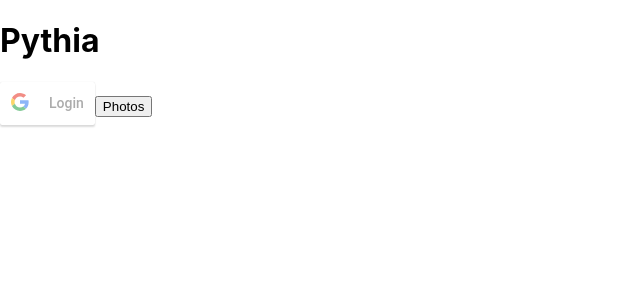
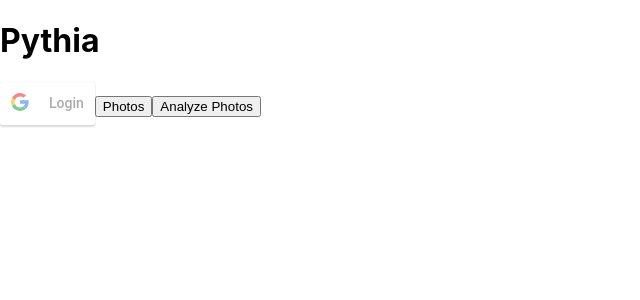
Before and after one commit to AlanWang1/pythia, a React (Create React App) app: page / in a window 1280 px wide. Shown: the top 300 px of the page, without its empty margins (0-640 px from the left). Built offline with nearby package versions, Linux system fonts and the light colour scheme.

Commit message:
Get photos fix and displays images

```diff
--- a/src/pages/Home.js
+++ b/src/pages/Home.js
@@ -21,20 +21,52 @@ export default function Home() {
   };
 
   const getPhotos = async () => {
+    const response = await fetch(
+      "https://photoslibrary.googleapis.com/v1/mediaItems",
+      {
+        method: "GET",
+        headers: {
+          "Content-type": "application/json",
+          Authorization: `Bearer ${accessToken}`,
+        },
+      }
+    );
 
-    const response = await fetch('https://photoslibrary.googleapis.com/v1/mediaItems', {
-      method: 'GET',
-      headers: {
-        'Content-type': 'application/json',
-        'Authorization': `Bearer ${accessToken}`
-      }
-    });
+    const photoData = await response.json();
 
-    const photoData = await response.json()
+    const photoUrls = photoData.mediaItems.map((item) => item.baseUrl);
 
-    setUserPhotos(photoData);
+    setUserPhotos(photoUrls);
 
     console.log(photoData);
+  };
+
+  const analyzeImages = async () => {
+
+    const response = await fetch(
+      " https://vision.googleapis.com/v1/images:annotate",
+      {
+        requests: [
+          {
+            features: [
+              {
+                type: "WEB_DETECTION",
+              },
+            ],
+            image: {
+              source: {
+                imageUri:
+                  "https://cdn.britannica.com/55/174255-050-526314B6/brown-Guernsey-cow.jpg",
+              },
+            },
+          },
+        ],
+      }
+    );
+
+    console.log(response);
+
+
   };
 
   return (
@@ -46,12 +78,17 @@ export default function Home() {
         onSuccess={googleSuccess}
         onFailure={googleFailure}
         scope="https://www.googleapis.com/auth/photoslibrary"
-        cookePolicy="single_host_origin"
+        cookiePolicy="single_host_origin"
       />
       {user}
 
       <button onClick={getPhotos}>Photos</button>
 
+      <button onClick={analyzeImages}>Analyze Photos </button>
+
+      {userPhotos
+        ? userPhotos.map((photoUrls) => <img src={photoUrls} />)
+        : null}
       {accessToken}
     </div>
   );
```
